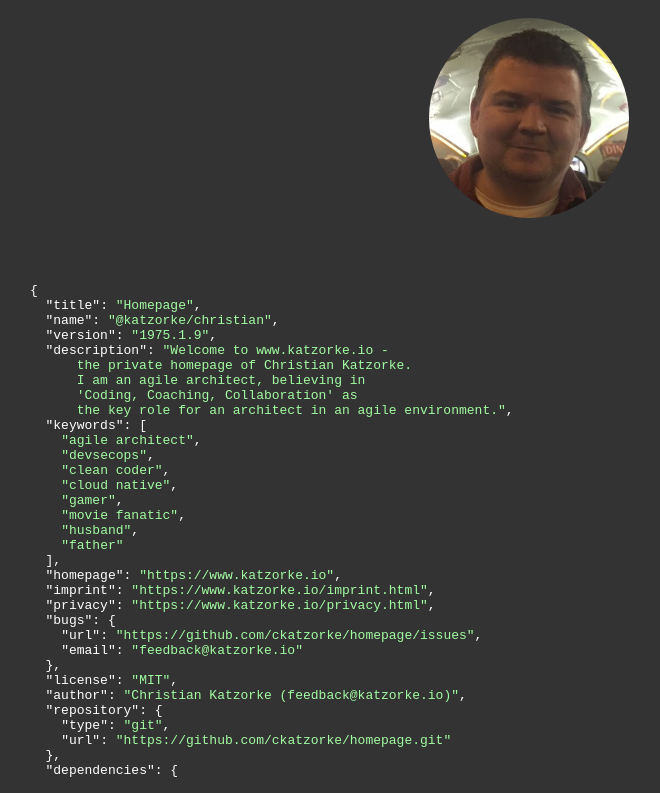
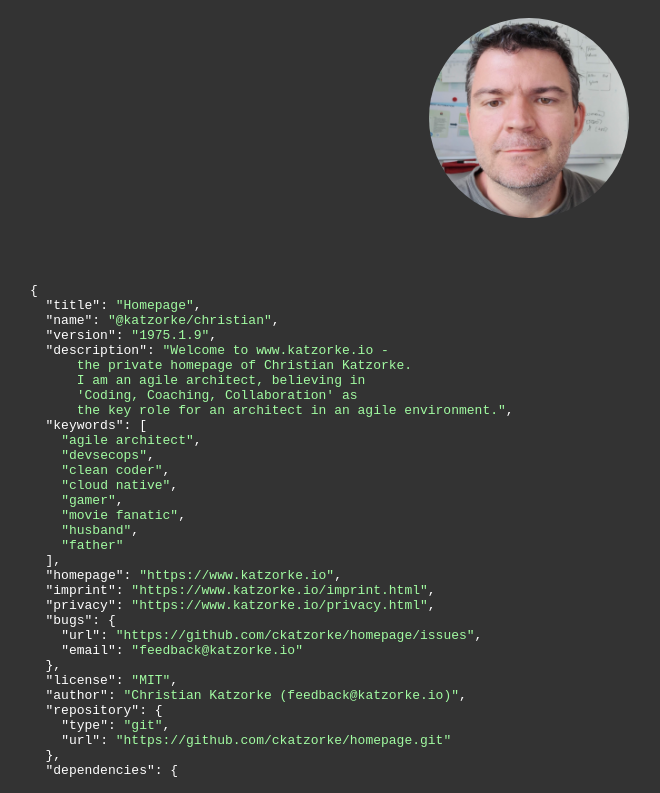
Before and after one commit to ckatzorke/homepage, a website: page public/index.html in a window 1280 px wide. Shown: the top 793 px of the page, without its empty margins (111-771 px from the left). Drawn offline with nearby package versions, Linux system fonts and the light colour scheme.

Commit message:
adds new picture

```diff
--- a/public/index.html
+++ b/public/index.html
@@ -34,7 +34,7 @@
   <meta property="og:title" content="katzorke.io" />
   <meta property="og:type" content="homepage" />
   <meta property="og:url" content="https://www.katzorke.io/" />
-  <meta property="og:image" content="https://www.katzorke.io/img/me.png" />
+  <meta property="og:image" content="https://www.katzorke.io/img/me.jpg" />
   <meta property="og:description" content="Welcome to the private homepage of Christian Katzorke." />
 
   <link rel="apple-touch-icon" sizes="57x57" href="/apple-icon-57x57.png">
@@ -60,7 +60,7 @@
 
 <body id="page-top">
   <div class="content">
-    <center><img class="avatar" src="img/me.png" width="200px" height="200px"></center>
+    <center><img class="avatar" src="img/me.jpg" width="200px" height="200px"></center>
     <div>
       <pre>
         <code class="json">
```
Also changed, not shown: public/img/me.jpg (added), public/img/me_alt.png (renamed from public/img/me.png).
